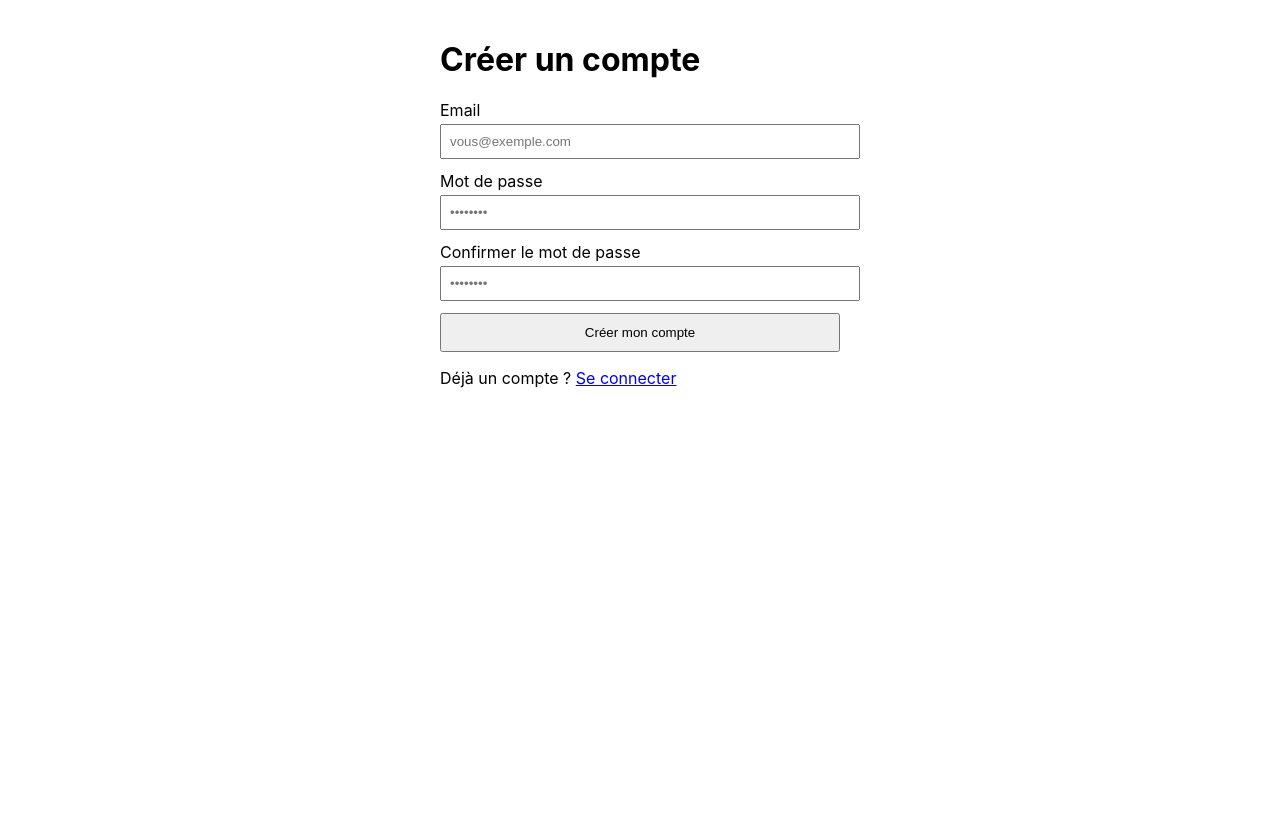
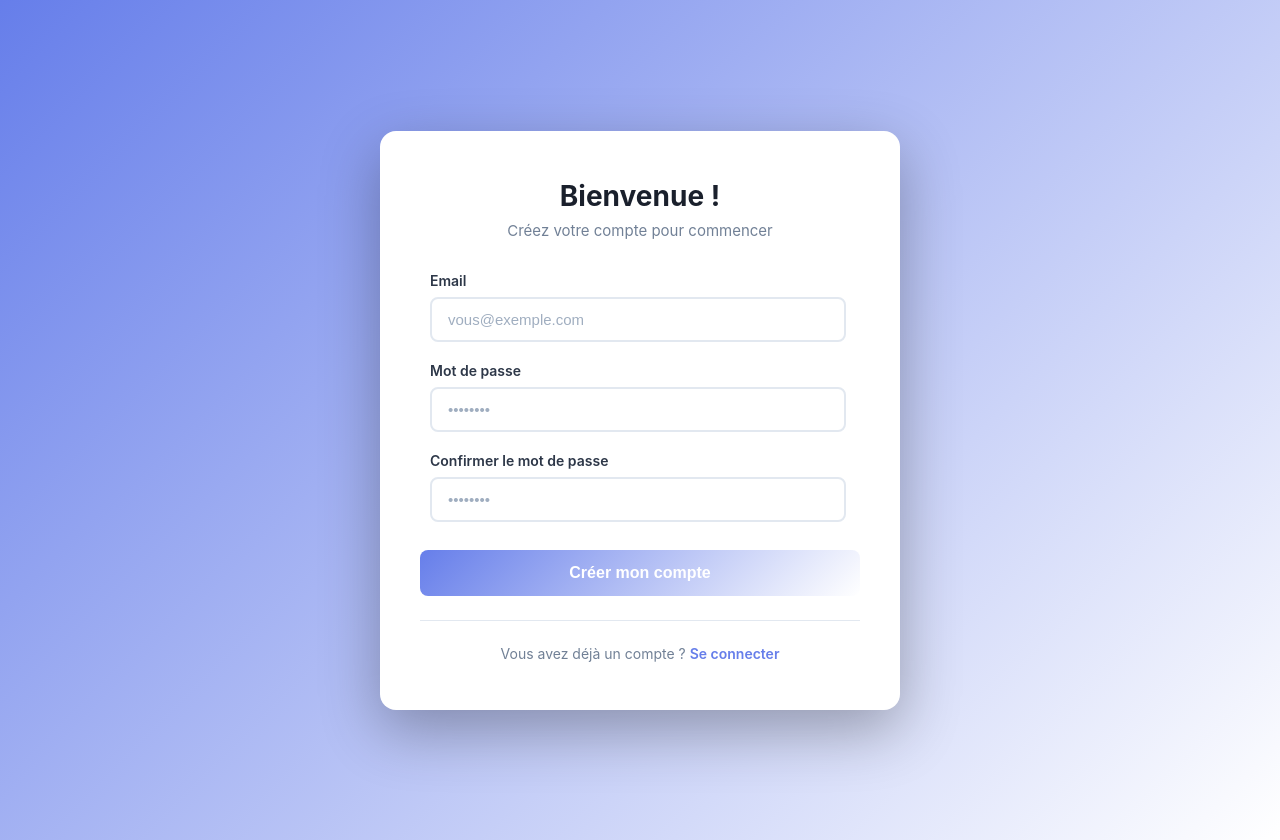
Before and after one commit to clepix21/Fumotion, a React (Create React App) app in the folder app/frontend/: page /register in a window 1280 px wide. Before the commit the page ends 800 px from the top, so only its background shows below. Built offline with nearby package versions, Linux system fonts and the light colour scheme; no server answers.

Commit message:
feat: améliorer la page d'inscription avec un nouveau design et des styles CSS

```diff
--- a/app/frontend/src/app/pages/auth/RegisterPage.js
+++ b/app/frontend/src/app/pages/auth/RegisterPage.js
@@ -1,6 +1,7 @@
 import { useState } from 'react';
 import { Link, useNavigate } from 'react-router-dom';
 import { post } from '../../services/api';
+import '../../../styles/auth.css';
 
 export default function RegisterPage() {
   const navigate = useNavigate();
@@ -33,55 +34,68 @@ export default function RegisterPage() {
   };
 
   return (
-    <div style={{ maxWidth: 400, margin: '40px auto' }}>
-      <h1>Créer un compte</h1>
-      <form onSubmit={onSubmit}>
-        <div style={{ marginBottom: 12 }}>
-          <label>
-            Email
+    <div className="auth-container">
+      <div className="auth-card">
+        <div className="auth-header">
+          <h1 className="auth-title">Bienvenue !</h1>
+          <p className="auth-subtitle">Créez votre compte pour commencer</p>
+        </div>
+
+        <form onSubmit={onSubmit} className="auth-form">
+          <div className="form-group">
+            <label className="form-label">Email</label>
             <input
               type="email"
               value={email}
               onChange={(e) => setEmail(e.target.value)}
               placeholder="vous@exemple.com"
-              style={{ width: '100%', padding: 8, marginTop: 4 }}
+              className="form-input"
             />
-          </label>
           </div>
-        <div style={{ marginBottom: 12 }}>
-          <label>
-            Mot de passe
+
+          <div className="form-group">
+            <label className="form-label">Mot de passe</label>
             <input
               type="password"
               value={password}
               onChange={(e) => setPassword(e.target.value)}
               placeholder="••••••••"
-              style={{ width: '100%', padding: 8, marginTop: 4 }}
+              className="form-input"
             />
-          </label>
           </div>
-        <div style={{ marginBottom: 12 }}>
-          <label>
-            Confirmer le mot de passe
+
+          <div className="form-group">
+            <label className="form-label">Confirmer le mot de passe</label>
             <input
               type="password"
               value={confirm}
               onChange={(e) => setConfirm(e.target.value)}
               placeholder="••••••••"
-              style={{ width: '100%', padding: 8, marginTop: 4 }}
+              className="form-input"
             />
-          </label>
           </div>
+
           {error && (
-          <div style={{ color: 'red', marginBottom: 12 }}>{error}</div>
+            <div className="error-message">
+              <span>⚠️</span>
+              <span>{error}</span>
+            </div>
           )}
-        <button type="submit" disabled={loading} style={{ width: '100%', padding: 10 }}>
-          {loading ? 'Création...' : 'Créer mon compte'}
+
+          <button type="submit" disabled={loading} className="submit-button">
+            {loading ? 'Création en cours...' : 'Créer mon compte'}
           </button>
         </form>
-      <p style={{ marginTop: 16 }}>
-        Déjà un compte ? <Link to="/login">Se connecter</Link>
+
+        <div className="auth-footer">
+          <p className="auth-footer-text">
+            Vous avez déjà un compte ?{' '}
+            <Link to="/login" className="auth-link">
+              Se connecter
+            </Link>
           </p>
+        </div>
+      </div>
     </div>
   );
 }
```
Lines whose indentation alone changed are shown as unchanged.
